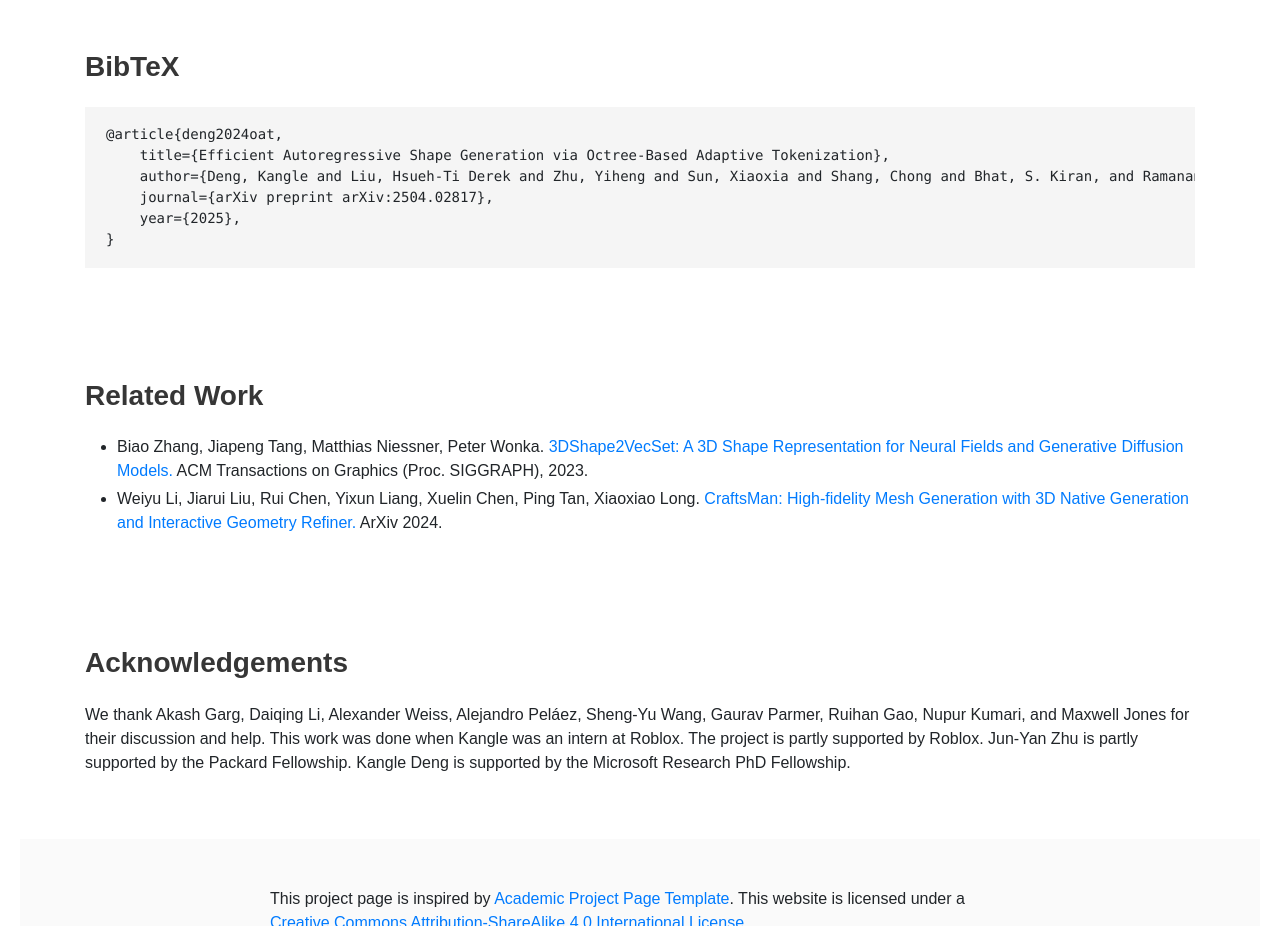
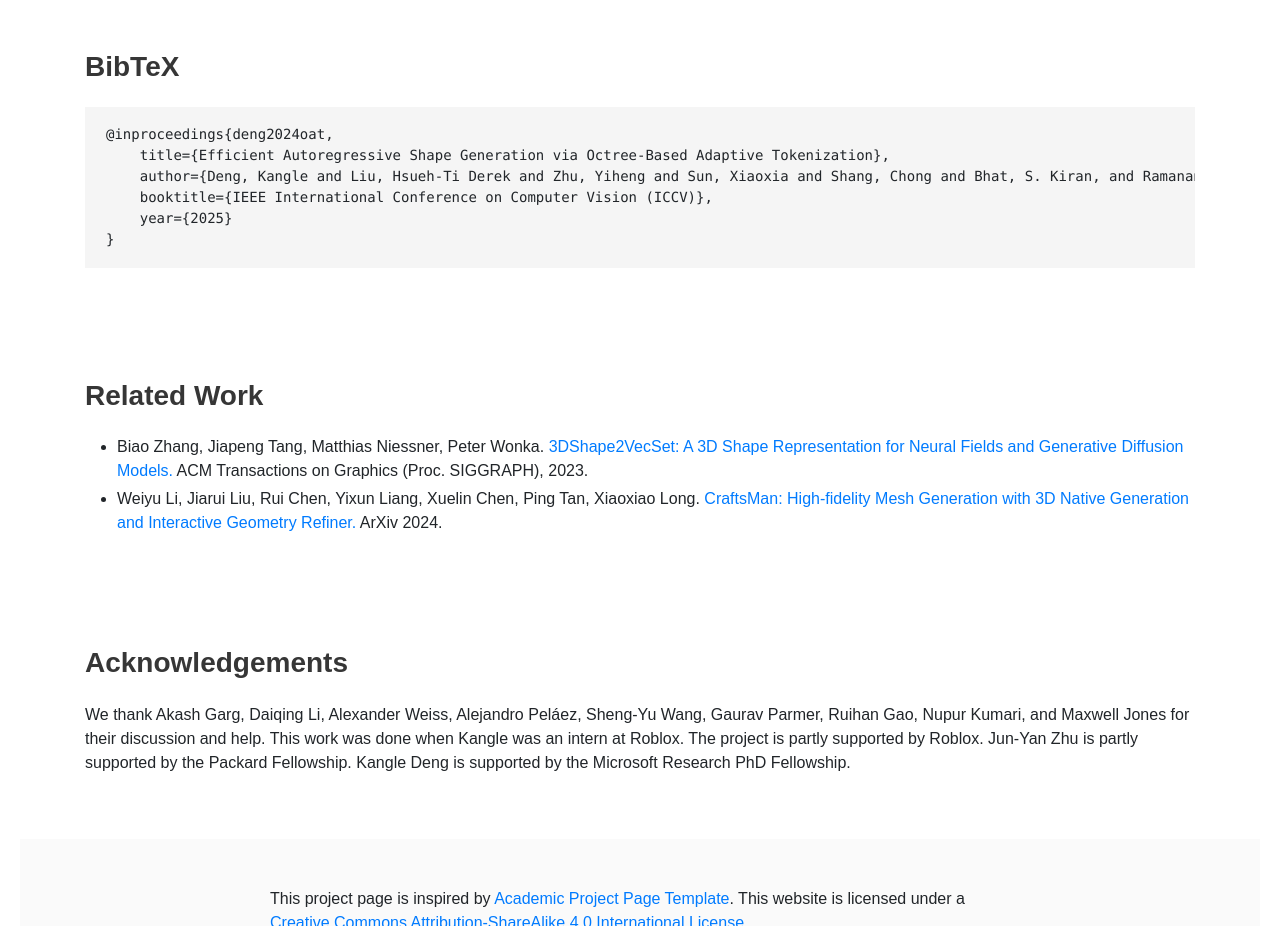
Before and after one commit to oat-3d/oat-3d.github.io, a plain HTML site: page index.html in a window 1280 px wide. Shown: the part 5860-6786 px from the top of the page. Drawn offline with nearby package versions, Linux system fonts and the light colour scheme; some packages are replaced by stand-ins of ours; a script that the page names is missing; some icons are missing; a web font is replaced by a local one.

Commit message:
Update bibtex

```diff
--- a/index.html
+++ b/index.html
@@ -519,11 +519,11 @@
   <section class="section" id="BibTeX">
     <div class="container is-max-desktop content">
       <h2 class="title">BibTeX</h2>
-      <pre><code>@article{deng2024oat,
+      <pre><code>@inproceedings{deng2024oat,
     title={Efficient Autoregressive Shape Generation via Octree-Based Adaptive Tokenization},
     author={Deng, Kangle and Liu, Hsueh-Ti Derek and Zhu, Yiheng and Sun, Xiaoxia and Shang, Chong and Bhat, S. Kiran, and Ramanan, Deva and Zhu, Jun-Yan  and Agrawala, Maneesh and Zhou, Tinghui},
-    journal={arXiv preprint arXiv:2504.02817},
-    year={2025},
+    booktitle={IEEE International Conference on Computer Vision (ICCV)},
+    year={2025}
 }</code></pre>
     </div>
 </section>
```
